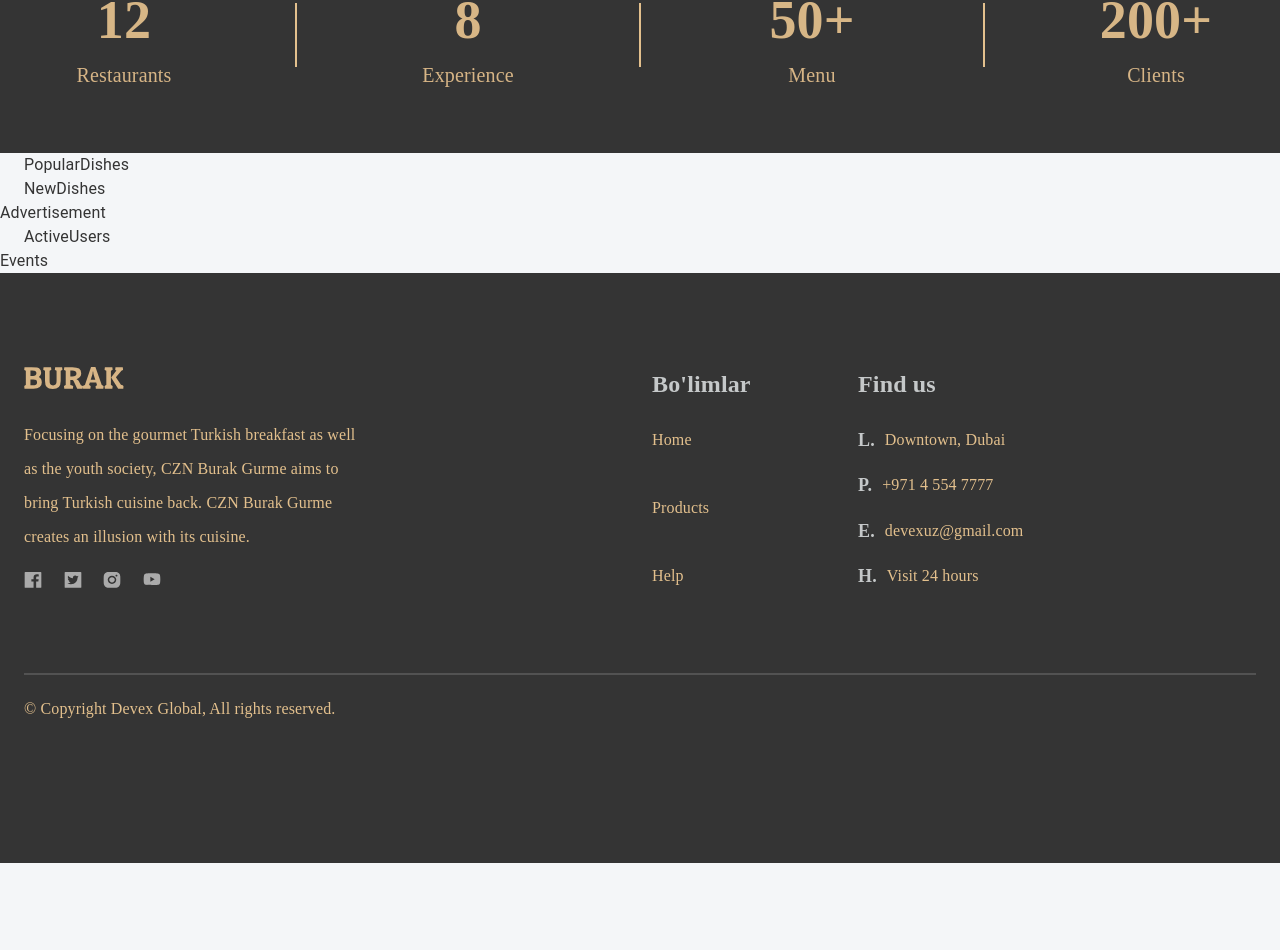
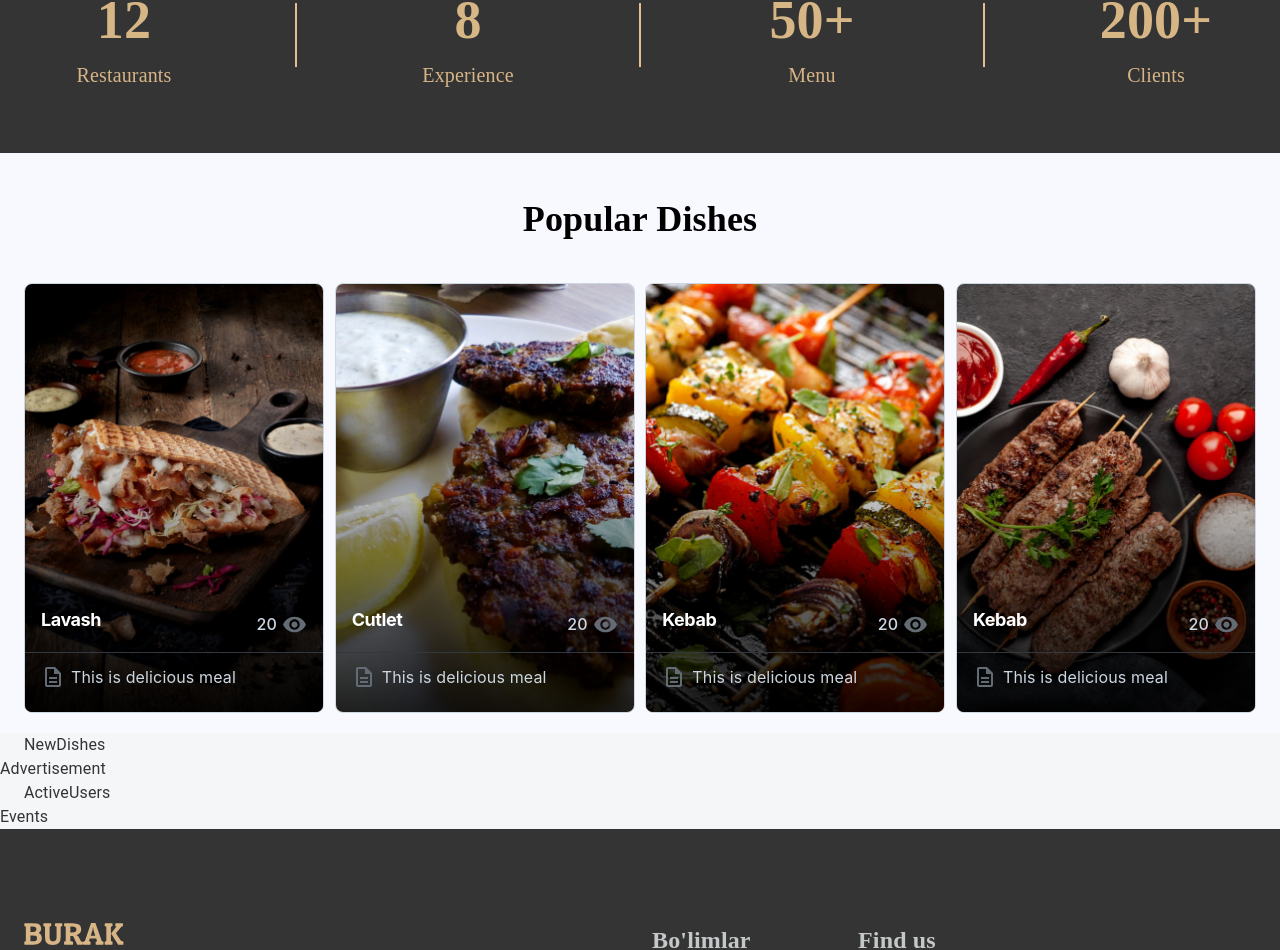
Before and after one commit to MirzaolimTuhtasinov/burak-react, a React (Create React App) app: page / in a window 1280 px wide. Shown: the part 856-1806 px from the top of the page. Before the commit the page ends 1719 px from the top, so only its background shows below. Built offline with nearby package versions, Linux system fonts and the light colour scheme.

Commit message:
feat: develop popular dishes sectional component

```diff
--- a/package.json
+++ b/package.json
@@ -6,6 +6,7 @@
     "@emotion/react": "^11.14.0",
     "@emotion/styled": "^11.14.1",
     "@mui/icons-material": "^5.8.4",
+    "@mui/joy": "^5.0.0-beta.52",
     "@mui/material": "^7",
     "@reduxjs/toolkit": "^1.8.1",
     "@testing-library/jest-dom": "^4.2.4",
--- a/src/app/screens/homePage/PopularDishes.tsx
+++ b/src/app/screens/homePage/PopularDishes.tsx
@@ -1,10 +1,88 @@
-import React from "react";
-import { Container } from "@mui/material";
+import React from 'react';
+import { Box, Container, Stack } from '@mui/material';
+import { CssVarsProvider } from '@mui/joy/styles';
+import Card from '@mui/joy/Card';
+import CardCover from '@mui/joy/CardCover';
+import CardContent from '@mui/joy/CardContent';
+import Typography from '@mui/joy/Typography';
+import CardOverflow from '@mui/joy/CardOverflow';
+import VisibilityIcon from '@mui/icons-material/Visibility';
+import DescriptionOutlinedIcon from '@mui/icons-material/DescriptionOutlined';
+
+const list = [
+  { productName: 'Lavash', imagePath: '/img/lavash.webp' },
+  { productName: 'Cutlet', imagePath: '/img/cutlet.webp' },
+  { productName: 'Kebab', imagePath: '/img/kebab.webp' },
+  { productName: 'Kebab', imagePath: '/img/kebab-fresh.webp' },
+];
 
 export default function PopularDishes() {
-    return (
-        <div>
-            <Container>PopularDishes</Container>
-        </div>
-    );
+  return (
+    <div className="popular-dishes-frame">
+      <Container>
+        <Stack className="popular-section">
+          <Box className="category-title">Popular Dishes</Box>
+          <Stack className="cards-frame">
+            {list.map((ele, index) => {
+              return (
+                <CssVarsProvider key={index}>
+                  <Card className={'card'}>
+                    <CardCover>
+                      <img src={ele.imagePath} alt="" />
+                    </CardCover>
+                    <CardCover className={'card-cover'} />
+                    <CardContent sx={{ justifyContent: 'flex-end' }}>
+                      <Stack
+                        flexDirection={'row'}
+                        justifyContent={'space-between'}
+                      >
+                        <Typography
+                          level="h2"
+                          fontSize="lg"
+                          textColor="#fff"
+                          mb={1}
+                        >
+                          {ele.productName}
+                        </Typography>
+                        <Typography
+                          sx={{
+                            fontWeight: 'md',
+                            color: 'neutral.300',
+                            alignItems: 'center',
+                            display: 'flex',
+                          }}
+                        >
+                          20
+                          <VisibilityIcon
+                            sx={{ fontSize: 25, marginLeft: '5px' }}
+                          />
+                        </Typography>
+                      </Stack>
+                    </CardContent>
+                    <CardOverflow
+                      sx={{
+                        display: 'flex',
+                        gap: 1.5,
+                        py: 1.5,
+                        px: 'var(--Card-padding)',
+                        borderTop: '1px solid',
+                        height: '60px',
+                      }}
+                    >
+                      <Typography
+                        startDecorator={<DescriptionOutlinedIcon />}
+                        textColor="neutral.300"
+                      >
+                        This is delicious meal
+                      </Typography>
+                    </CardOverflow>
+                  </Card>
+                </CssVarsProvider>
+              );
+            })}
+          </Stack>
+        </Stack>
+      </Container>
+    </div>
+  );
 }
--- a/src/css/home.css
+++ b/src/css/home.css
@@ -47,3 +47,50 @@
     line-height: 30px;
     color: #d7b586;
 }
+
+/** POPULAR DISHES **/
+
+.homepage .popular-dishes-frame {
+  width: 100%;
+  height: 580px;
+  display: flex;
+  background: #f8f8ff;
+}
+
+.homepage .popular-dishes-frame .popular-section {
+  margin-top: 45px;
+  display: flex;
+  flex-direction: column;
+  align-items: center;
+}
+
+.homepage .popular-dishes-frame .popular-section .category-title {
+  font-family: 'Roboto Serif';
+  font-style: SemiBold;
+  font-size: 36px;
+  font-weight: 600;
+  line-height: 42px;
+  letter-spacing: 4%;
+  text-align: center;
+  color: rgba(0, 0, 0, 1);
+}
+
+.homepage .popular-dishes-frame .popular-section .cards-frame {
+  width: 100%;
+  margin-top: 43px;
+  display: flex;
+  flex-direction: row;
+  justify-content: space-between;
+}
+
+.homepage .popular-dishes-frame .popular-section .cards-frame .card {
+  min-height: 430px;
+  min-width: 300px;
+  cursor: pointer;
+}
+
+.homepage .popular-dishes-frame .cards-frame .card .card-cover {
+  background:
+    linear-gradient(to top, rgba(0, 0, 0, 0.4), rgba(0, 0, 0, 0) 200px),
+    linear-gradient(to top, rgba(0, 0, 0, 0.8), rgba(0, 0, 0, 0) 300px);
+}
```
Also changed, not shown: 1 other file (tests, documents, lock files or other folders).
